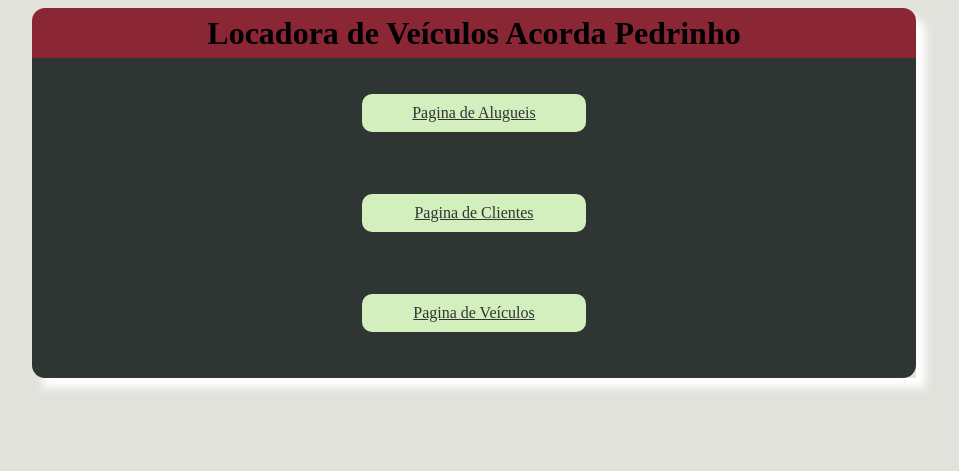
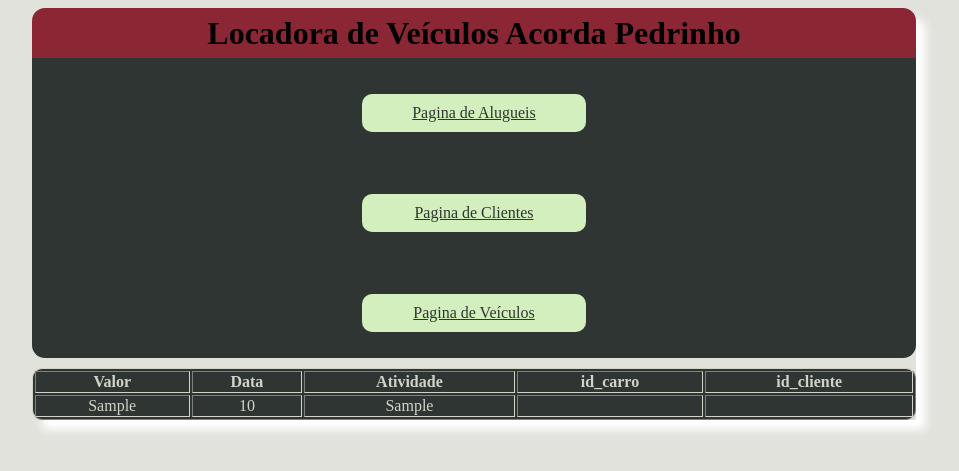
Before and after one commit to gustavo1046/Php-for-College, a PHP site: page / in a window 1280 px wide. Shown: the top 471 px of the page, without its empty margins (166-1125 px from the left). Run offline with PHP 8.4, Linux system fonts and the light colour scheme; tables that the repository leaves empty or names only in its code hold one stand-in row (values such as "Sample post"); data that the repository does not hold is empty.

Commit message:
alterando qualquer cosia, eu quero me matar

```diff
--- a/actions/action_aluguel.php
+++ b/actions/action_aluguel.php
@@ -11,15 +11,16 @@ class action_aluguel
         echo $conexao->error;
     }
 
-    public function ListaAlugueis($ano){
+    public function ListaAlugueis(){
         $conexao = Conexao::Conectar();
-        $sql =  "select cod, data, valor, ativo, carro, cliente from aluguel where ano =".$ano.";";
+        $sql =  "select data, valor, ativo, id_carro, id_cliente from aluguel;";
         $result = $conexao->query($sql);
+        // where ano =".$ano."
 
         if ($result->num_rows > 0) {
             // output data of each row
             while($rows = mysqli_fetch_assoc($result)) {
-                echo "<tr><td>".$rows["data"]."</td><td>".$rows["valor"]."</td><td>".$rows["ativo"]."</td><td>".$rows["carro"]."</td><td>".$rows["cliente"]."</td><td>";
+                echo "<tr><td>".$rows["data"]."</td><td>".$rows["valor"]."</td><td>".$rows["ativo"]."</td><td>".$rows["carro"]."</td><td>".$rows["cliente"]."</td>";
                 echo "</tr>";
                 #echo "id: " . $rows["id"]. " - Nome: " . $rows["nome"]. ",CPF: " . $rows["cpf"]. "<br>";
             }
@@ -27,6 +28,8 @@ class action_aluguel
                 echo "0 results";
             }
     }
+
+
 
     // public function EditarAtividade(Atividade $atividade, int $id)
     // {
--- a/aluguel.php
+++ b/aluguel.php
@@ -14,7 +14,7 @@
         </div>
         <div class="content">
             <div class="options">
-                <a href="./index.html">Voltar</a>
+                <a href="./index.php">Voltar</a>
             </div>
             <div class="cadastro">
                 <h2>formulario de cadastro</h2>
--- a/cliente.php
+++ b/cliente.php
@@ -14,7 +14,7 @@
         </div>
         <div class="content">
             <div class="options">
-                <a href="./index.html">Voltar</a>
+                <a href="./index.php">Voltar</a>
             </div>
             <div class="cadastro">
                 <h2>formulario de cadastro</h2>
--- a/index.css
+++ b/index.css
@@ -42,7 +42,6 @@ body{
     margin-right: auto;
     border-bottom-right-radius: 13px;
     border-bottom-left-radius: 13px;
-    padding-bottom: 20px;
 }
 
 a {
@@ -56,3 +55,12 @@ a {
 a:hover {
     box-shadow: 1px 1px 10px greenyellow;
 }
+
+table {
+    width: 100%;
+    border-color: #D2D4C8;
+    border-radius: 10px;
+    background-color: #2e3532;
+    color: #D2D4C8;
+    margin-top: 10px;
+}
--- a/index.html
+++ b/index.php
@@ -17,6 +17,19 @@
             <a href="cliente.php">Pagina de Clientes</a>
             <a href="veiculo.php">Pagina de Veículos</a>
         </div>
+        <table border='1'>
+            <th colspan= "1">Valor</th>
+            <th colspan= "1">Data</th>
+            <th colspan= "1">Atividade</th>
+            <th colspan= "1">id_carro</th>
+            <th colspan= "1">id_cliente</th>
+            <?php
+                require_once __DIR__ . "/actions/action_aluguel.php";
+                $acao = new action_aluguel();
+                $acao->ListaAlugueis();
+            ?>
+        </table>
+    </div>
     </body>
 </body>
 </html>
--- a/intermediary/intermediario_aluguel.php
+++ b/intermediary/intermediario_aluguel.php
@@ -16,8 +16,6 @@
     else {
         $ativo = 0;
     }
-    echo $ativo;
-    echo $data;
 
     $aluguel = new aluguel($valor, $ativo, $data, $id_carro, $id_cliente);
     $acao = new action_aluguel();
--- a/veiculo.php
+++ b/veiculo.php
@@ -14,7 +14,7 @@
         </div>
         <div class="content">
             <div class="options">
-                <a href="./index.html">Voltar</a>
+                <a href="./index.php">Voltar</a>
             </div>
             <div class="cadastro">
                 <h2>formulario de cadastro</h2>
```
Also changed, not shown: actions/action_cliente.php (+9 -0 lines).
